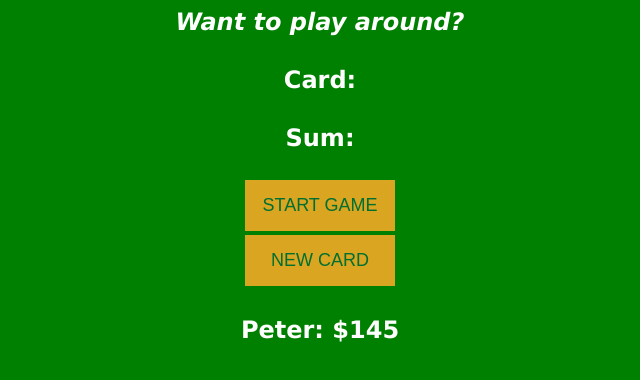
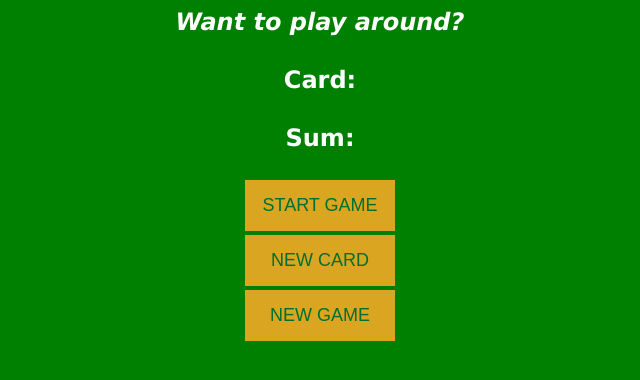
Before and after one commit to olamideblanc/scrimba-javascript-challenge, a plain HTML site: page index.html in a window 1280 px wide. Shown: the part 78-458 px from the top of the page, without its empty margins (320-960 px from the left). Drawn offline with Linux system fonts and the light colour scheme.

Commit message:
Added a new game button to start a new game

```diff
--- a/index.html
+++ b/index.html
@@ -15,6 +15,6 @@
     <p id="sum-el">Sum: </p> <br>
     <button id="start-game-btn"> START GAME</button>
     <button id="new-card-btn"> NEW CARD</button>
-    <p id="player-el">z</p>
+   <button id="new-game">NEW GAME</button>
   </body>
 </html>
--- a/learn.css
+++ b/learn.css
@@ -50,3 +50,17 @@ p {
     border-radius: 3pxz;
     margin-top: 4px;
 }
+
+#new-game {
+    color: #016f32;
+    width: 150px;
+    background-color: goldenrod;
+    border: none;
+    display: block;
+    margin: 0 auto;
+    padding: 15px;
+    font-size: large;
+    border-radius: 3pxz;
+    margin-top: 4px;
+
+}
--- a/learn.js
+++ b/learn.js
@@ -1,6 +1,4 @@
-let player = {
-  name: "Peter",
-  chips: 145}
+
 let cards = [];
 let hasBlackjack = false;
 sumOfCards = 0;
@@ -10,8 +8,7 @@ let startGameBtn = document.getElementById("start-game-btn");
 let showEl = document.getElementById("message-el");
 let sumEl = document.getElementById("sum-el");
 let cardEl = document.getElementById("card-el");
-let playerScore = document.getElementById('player-el')
-playerScore.textContent = player.name + ": $" + player.chips
+let newGameBtn = document.getElementById("new-game")
 
 function getRandomCard() {
   let randomNumber = Math.floor(Math.random() * 13) + 1;
@@ -68,3 +65,9 @@ function newCard() {
 
 }
 newCardBtn.addEventListener("click", newCard);
+
+function newGameFunction(){
+  document.location.reload();
+}
+
+newGameBtn.addEventListener('click', newGameFunction)
```
